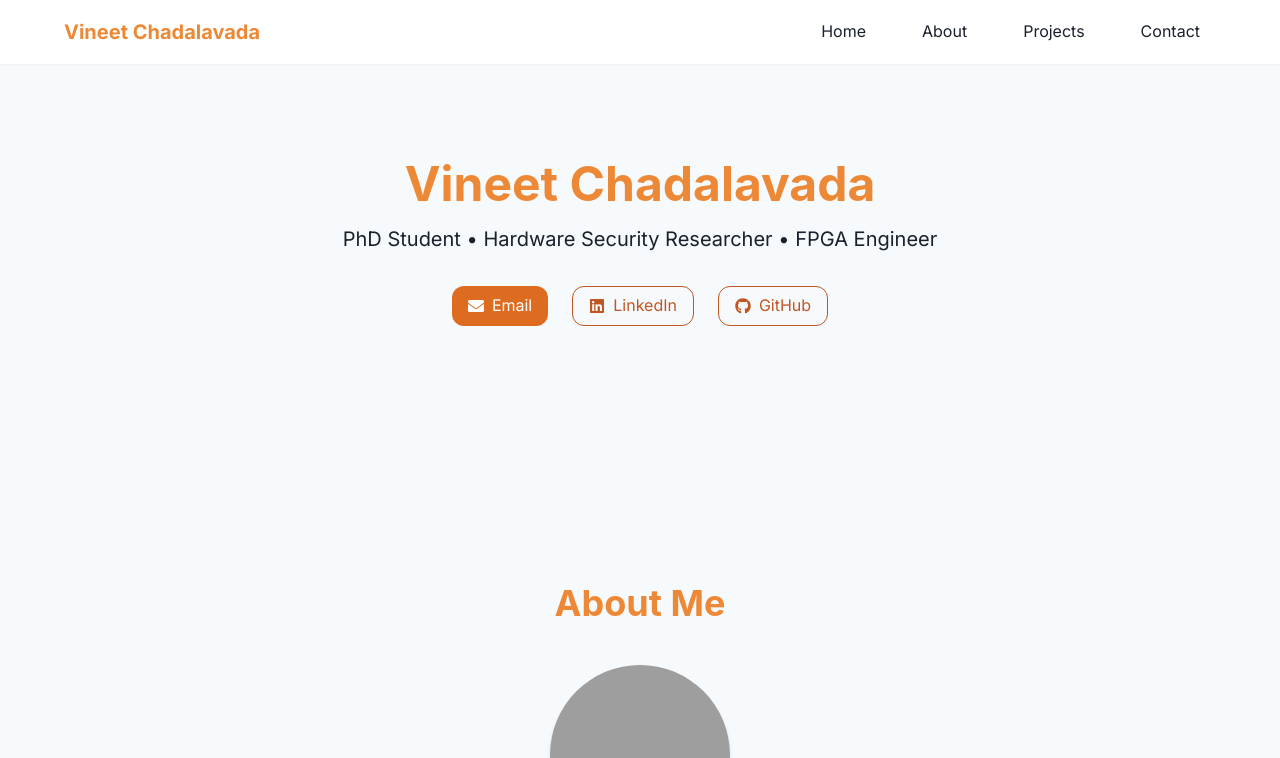
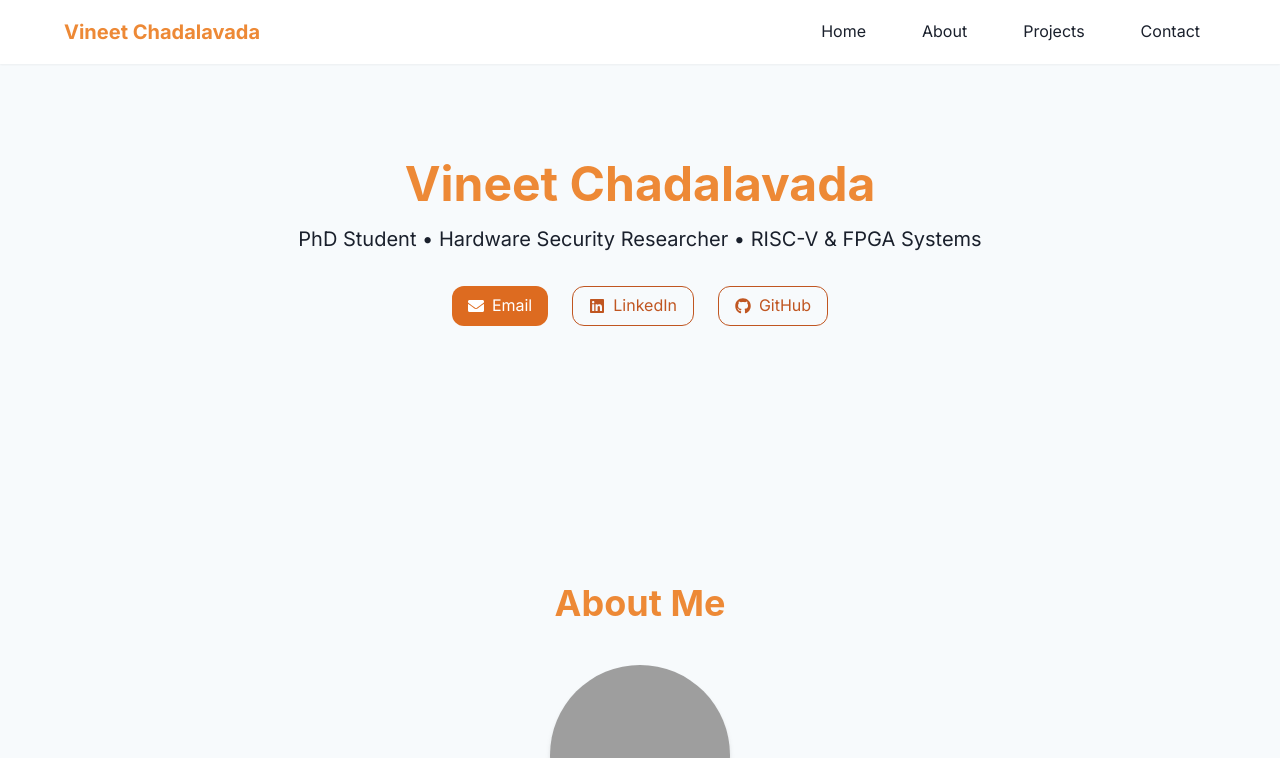
Before and after one commit to VineetChadalavada/vineet-portfolio, a Next.js app: page / in a window 1280 px wide. Shown: the top 758 px of the page. Built offline with nearby package versions, Linux system fonts and the light colour scheme; grey boxes are pictures that could not be loaded.

Commit message:
Update index.tsx

```diff
--- a/pages/index.tsx
+++ b/pages/index.tsx
@@ -31,7 +31,7 @@ export default function Home() {
           Vineet Chadalavada
         </Heading>
         <Text fontSize="xl" mb={8}>
-          PhD Student • Hardware Security Researcher • FPGA Engineer
+           PhD Student • Hardware Security Researcher • RISC-V & FPGA Systems
         </Text>
 
         <HStack justify="center" spacing={6}>
```
